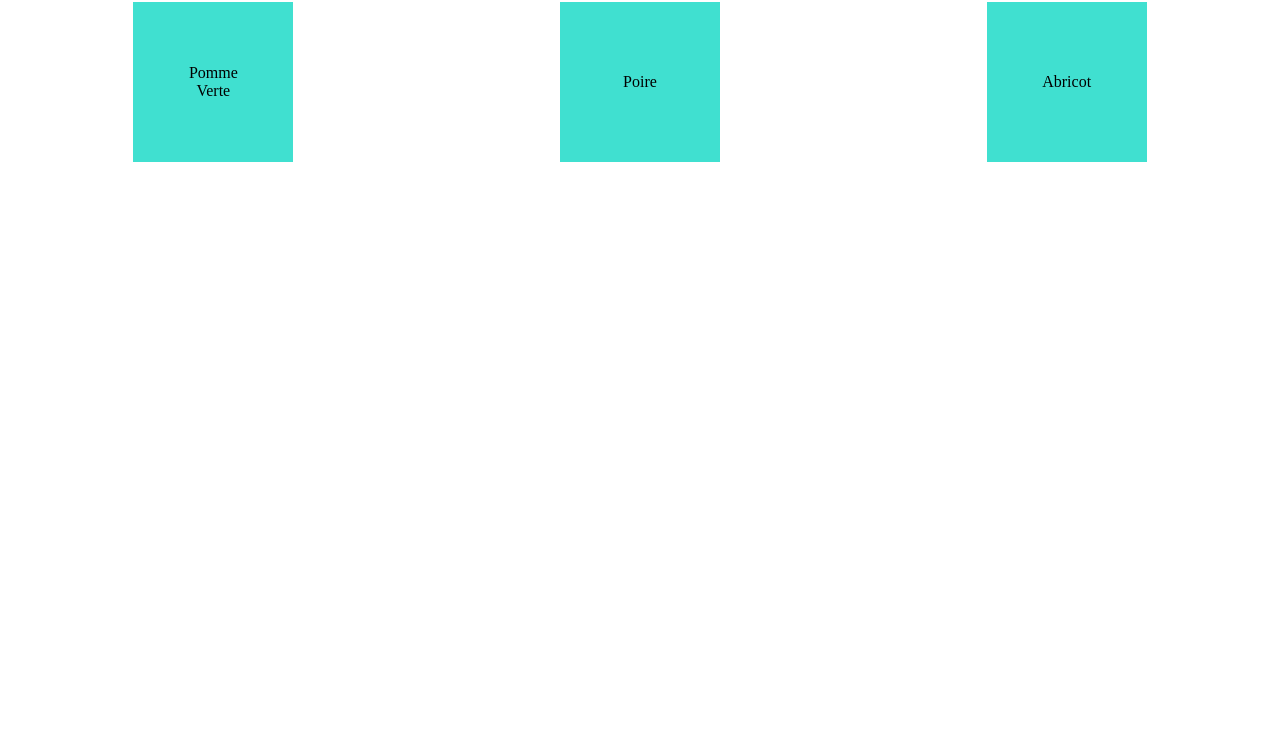
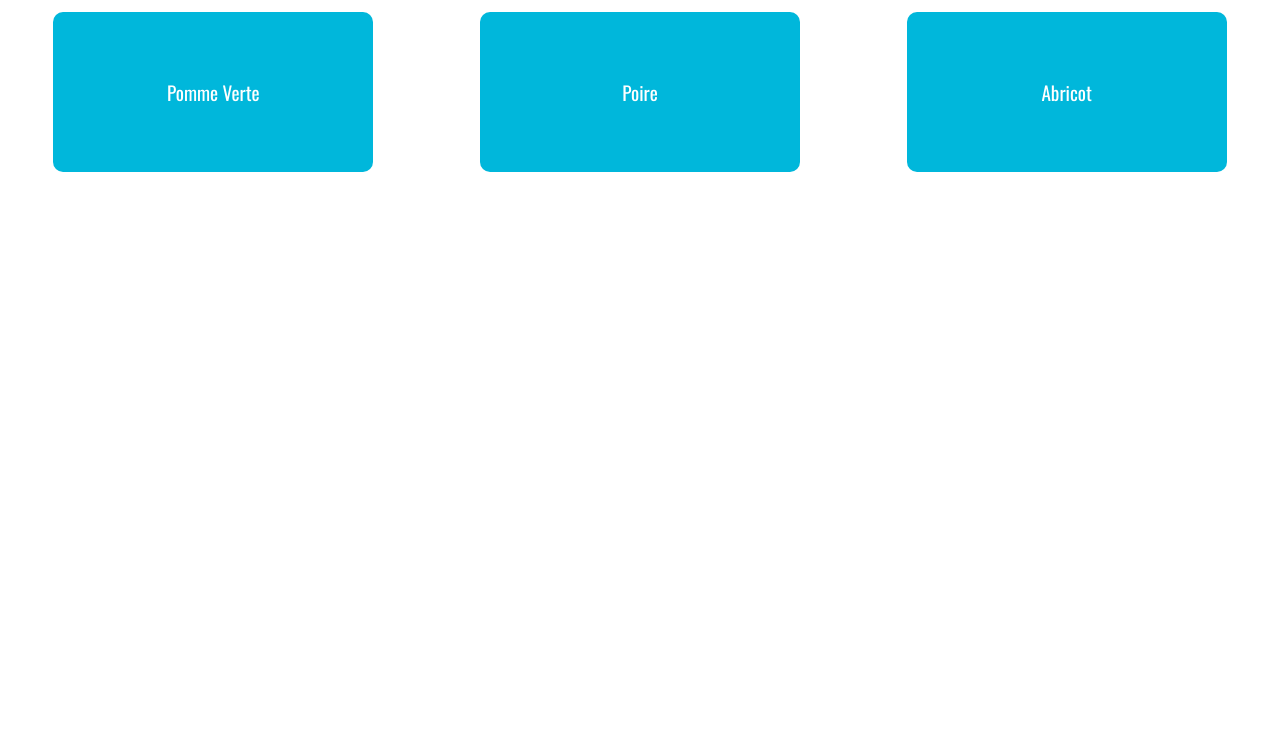
Before and after one commit to dvallon906/apprendre-github, a plain HTML site: page flexContainer/flexContainer.html in a window 1280 px wide. Shown: the part 65-800 px from the top of the page. Drawn offline with Linux system fonts and the light colour scheme.

Commit message:
Ajout CSS NSG

```diff
--- a/flexContainer/flexContainer.html
+++ b/flexContainer/flexContainer.html
@@ -1,7 +1,8 @@
 <!DOCTYPE html>
 <html lang="en">
   <head>
-    <link rel="stylesheet" href="./flexContainer.css" />
+    <!-- <link rel="stylesheet" href="./flexContainer.css" /> -->
+    <link rel="stylesheet" href="./flexContainerNsg.css" />
     <meta charset="UTF-8" />
     <meta name="viewport" content="width=device-width, initial-scale=1.0" />
     <title>Document</title>
@@ -9,10 +10,7 @@
   <body>
     <h1>Diplay Flex avec une &lsaquo;div&rsaquo; centrée</h1>
     <div class="flex-container">
-      <div class="item1">
-        Pomme <br />
-        Verte
-      </div>
+      <div class="item1">Pomme Verte</div>
       <div class="item2">Poire</div>
       <div class="item3">Abricot</div>
     </div>
--- /dev/null
+++ b/flexContainer/flexContainerNsg.css
@@ -0,0 +1,37 @@
+@font-face {
+    font-family: "fontNSG";
+    src: url(../assets/fontNSG.ttf);
+}
+
+*{
+    margin: 0;
+    padding: 0;
+    font-family: "fontNSG", sans-serif;
+
+    /* Pour visualiser les différents block */
+    /* border: solid 1px red;  */
+}
+
+h1{
+    margin: 10px;
+    text-align: center;
+}
+
+.flex-container {
+    display: flex;
+    justify-content: space-around;
+  }
+
+  .flex-container > div {
+    display: flex;
+    width: 25%;
+    height: 160px;
+    margin: 10px;
+    color: white;
+    background-color: #00B7DB;
+    justify-content: center;
+    align-items: center;
+    text-align: center;
+    border-radius: 10px;
+    font-size: 1.2em;
+  }
```
Also changed, not shown: assets/fontNSG.ttf (added).
